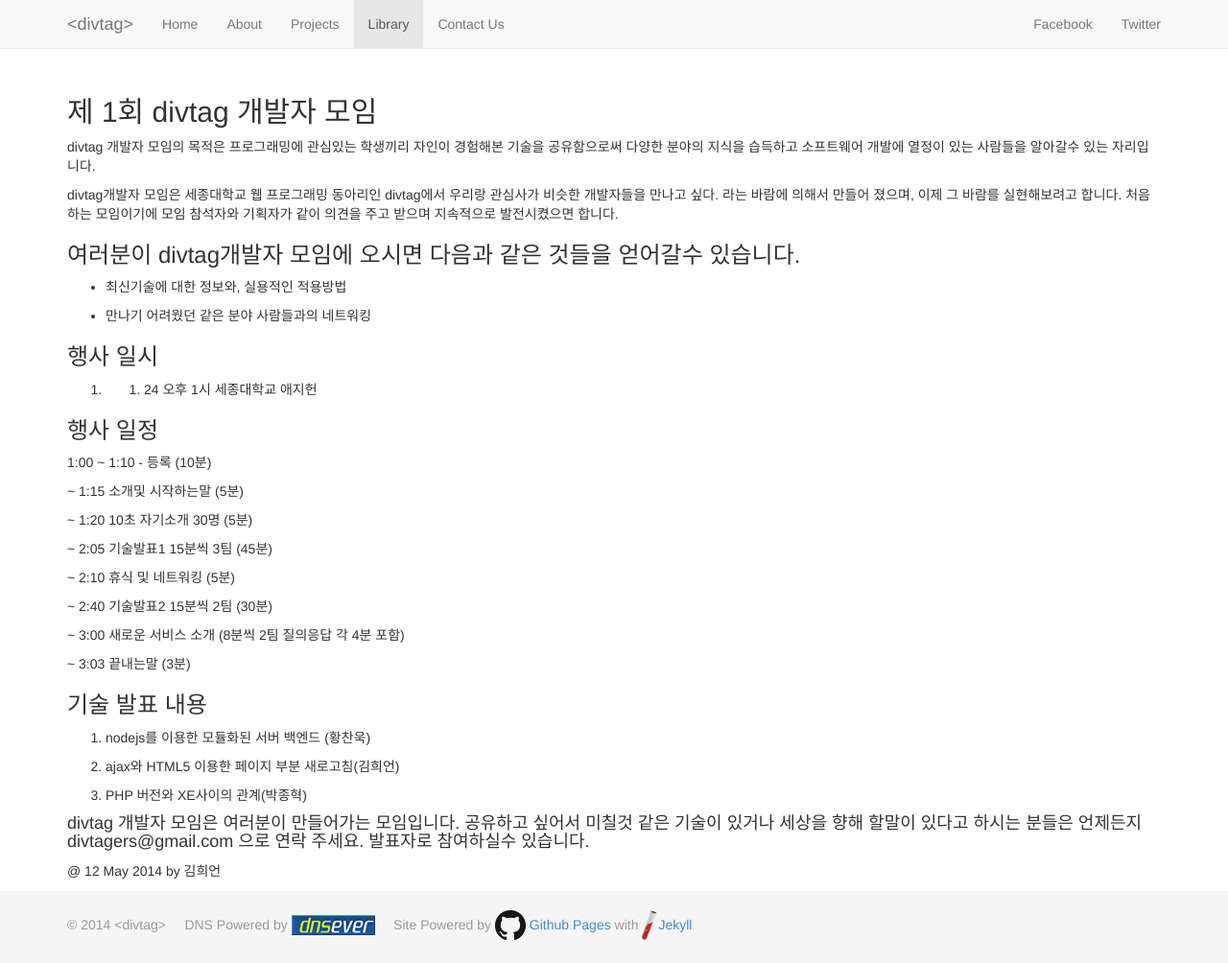
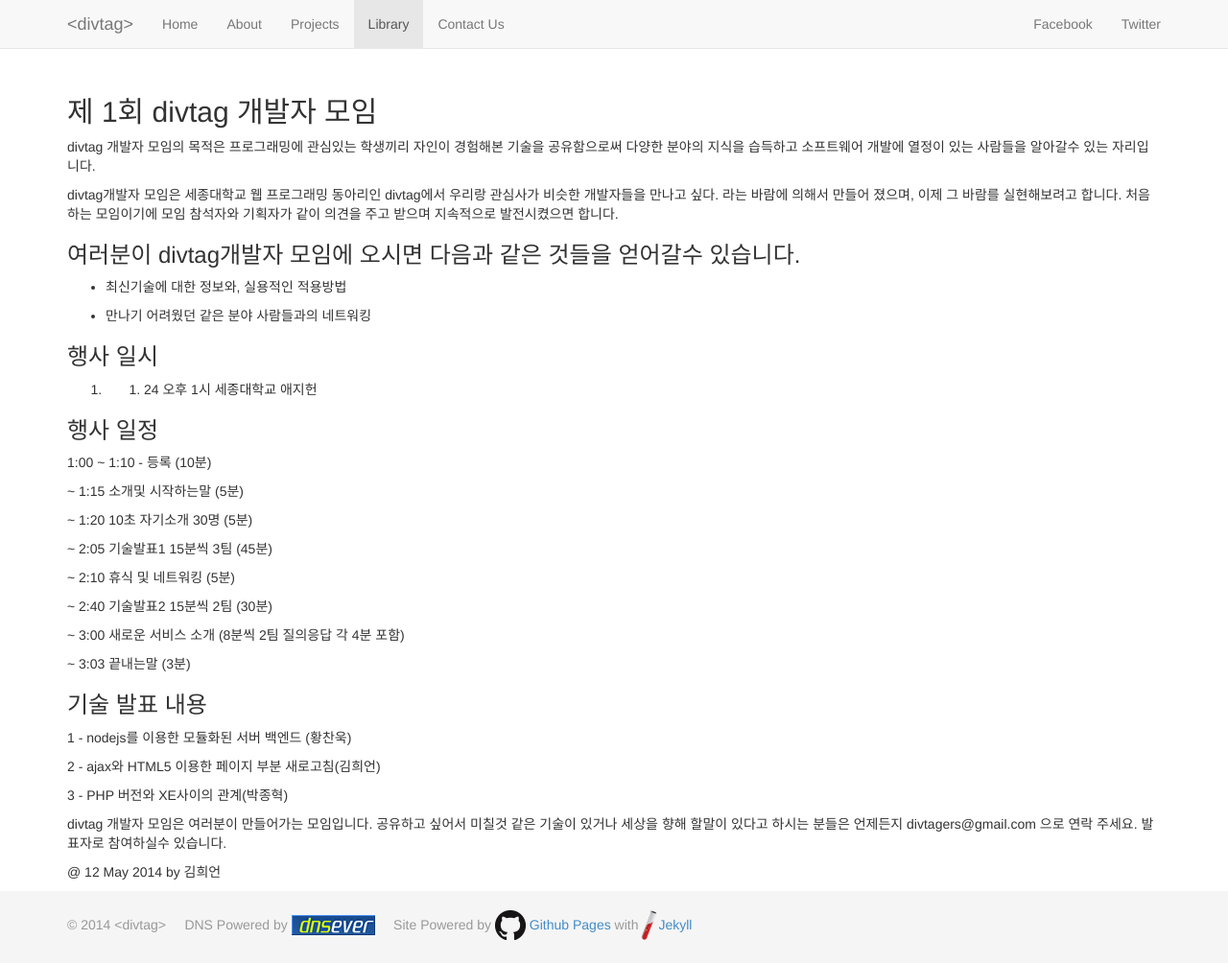
Before and after one commit to divtagers/divtagers.github.io, a Jekyll site: the page built from _posts/2014-05-12-divtagconf1.md, in a window 1280 px wide and 1004 px high. Shown: the whole window at 96% size. Built offline with Jekyll 4.4.1, drawn with Linux system fonts in a browser that asks for light colours; nearby versions of some CDN libraries; Markdown is read by kramdown in place of the engine named in the settings.

Commit message:
Update 2014-05-12-divtagconf1.md

```diff
--- a/_posts/2014-05-12-divtagconf1.md
+++ b/_posts/2014-05-12-divtagconf1.md
@@ -52,12 +52,12 @@ divtag개발자 모임은 세종대학교 웹 프로그래밍 동아리인 divta
 
 ###기술 발표 내용
 
-1. nodejs를 이용한 모듈화된 서버 백엔드 (황찬욱)
+1 - nodejs를 이용한 모듈화된 서버 백엔드 (황찬욱)
 
-2. ajax와 HTML5 이용한 페이지 부분 새로고침(김희언)
+2 - ajax와 HTML5 이용한 페이지 부분 새로고침(김희언)
 
-3. PHP 버전와 XE사이의 관계(박종혁)
+3 - PHP 버전와 XE사이의 관계(박종혁)
 
 
 
-####divtag 개발자 모임은 여러분이 만들어가는 모임입니다. 공유하고 싶어서 미칠것 같은 기술이 있거나 세상을 향해 할말이 있다고 하시는 분들은 언제든지 divtagers@gmail.com 으로 연락 주세요. 발표자로 참여하실수 있습니다.
+divtag 개발자 모임은 여러분이 만들어가는 모임입니다. 공유하고 싶어서 미칠것 같은 기술이 있거나 세상을 향해 할말이 있다고 하시는 분들은 언제든지 divtagers@gmail.com 으로 연락 주세요. 발표자로 참여하실수 있습니다.
```
